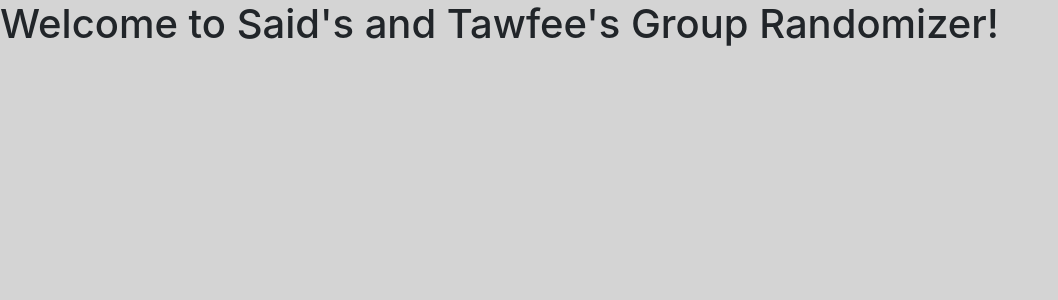
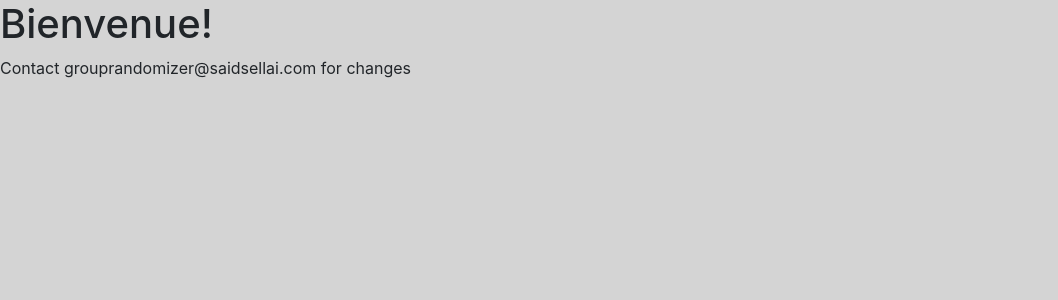
Before and after one commit to aning2/group-randomizer, a Flask app: page / in a window 1280 px wide. Shown: the part 56-356 px from the top of the page, without its empty margins (0-1058 px from the left). Run offline with Flask 2, Linux system fonts and the light colour scheme; some libraries are stand-ins or nearby versions.

Commit message:
Change index.html

```diff
--- a/templates/index.html
+++ b/templates/index.html
@@ -1,5 +1,6 @@
 {% extends "base.html" %}
 
 {% block content %}
-<div><h1 style="margin: 0 autol"> Welcome to Said's and Tawfee's Group Randomizer! </h1></div>
+<div><h1 style="margin: 0 autol"> Bienvenue! </h1></div>
+<div><i1> Contact grouprandomizer@saidsellai.com for changes </i1></div>
 {% endblock %}
```
